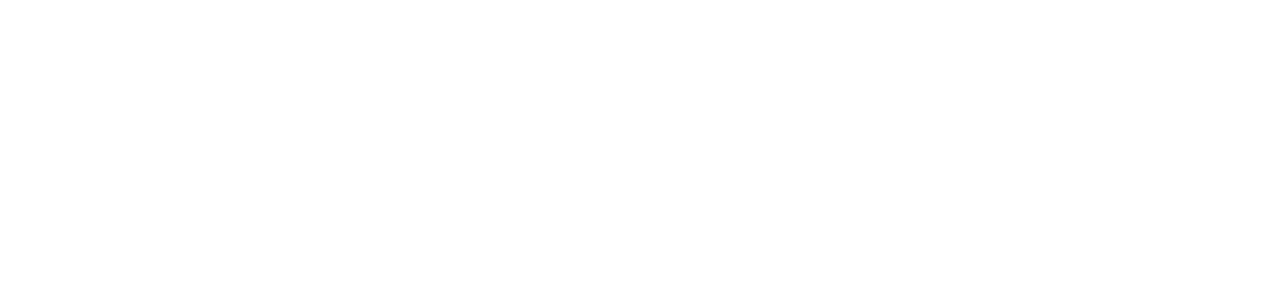
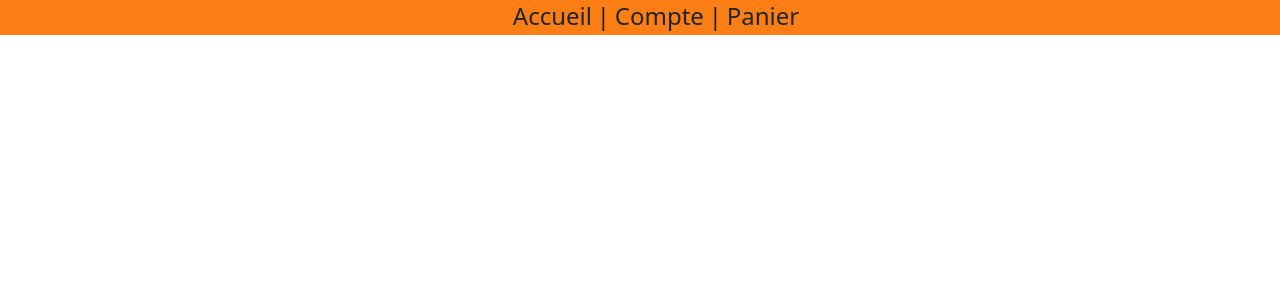
Before and after one commit to Michel-SG/Xtrembook-front, an Angular app: page / in a window 1280 px wide. Shown: the top 300 px of the page. Built offline with nearby package versions, Linux system fonts and the light colour scheme.

Commit message:
ajout de bootstrap + creation du menu/navigation du haut avec un peu de style vite-fait

```diff
--- a/angular.json
+++ b/angular.json
@@ -27,6 +27,7 @@
               "src/assets"
             ],
             "styles": [
+              "./node_modules/bootstrap/dist/css/bootstrap.min.css",
               "src/styles.css"
             ],
             "scripts": []
--- a/package.json
+++ b/package.json
@@ -18,6 +18,7 @@
     "@angular/platform-browser": "~12.0.0",
     "@angular/platform-browser-dynamic": "~12.0.0",
     "@angular/router": "~12.0.0",
+    "bootstrap": "^5.0.1",
     "rxjs": "~6.6.0",
     "tslib": "^2.1.0",
     "zone.js": "~0.11.4"
--- a/src/app/app.component.html
+++ b/src/app/app.component.html
@@ -1,2 +1,2 @@
-
+<app-menu></app-menu>
 <router-outlet></router-outlet>
--- a/src/app/app.module.ts
+++ b/src/app/app.module.ts
@@ -3,10 +3,12 @@
 
 import { AppRoutingModule } from './app-routing.module';
 import { AppComponent } from './app.component';
+import { MenuComponent } from './composants/menu/menu.component';
 
 @NgModule({
   declarations: [
-    AppComponent
+    AppComponent,
+    MenuComponent
   ],
   imports: [
     BrowserModule,
--- /dev/null
+++ b/src/app/composants/menu/menu.component.css
@@ -0,0 +1,39 @@
+#menu, ul {
+    display: flex;
+    flex-wrap: wrap;
+    justify-content: center;
+    background-color: var(--bs-orange);
+}
+
+ul {
+    list-style: none;
+}
+
+li {
+    line-height: 2rem;
+}
+
+li~li::before {
+    content: "|";
+    font-size: x-large;
+    margin-right: 0.3rem;
+}
+
+li~li {
+    margin-left: 0.3rem;
+}
+
+a {
+    color: var(--bs-dark);
+    font-size: x-large;
+    text-decoration: none;
+}
+
+a:hover {
+    color: var(--bs-gray);
+}
+
+.active a {
+    font-size: 1.3rem;
+    font-weight: bold;
+}
--- /dev/null
+++ b/src/app/composants/menu/menu.component.html
@@ -0,0 +1,5 @@
+<ul>
+    <li><a routerLink="/" routerLinkActive=active [routerLinkActiveOptions]="{ exact: true}">Accueil</a></li>
+    <li><a routerLink="#" routerLinkActive=active>Compte</a></li>
+    <li><a routerLink="panier" routerLinkActive=active>Panier</a></li>
+</ul>
--- /dev/null
+++ b/src/app/composants/menu/menu.component.ts
@@ -0,0 +1,15 @@
+import { Component, OnInit } from '@angular/core';
+
+@Component({
+  selector: 'app-menu',
+  templateUrl: './menu.component.html',
+  styleUrls: ['./menu.component.css']
+})
+export class MenuComponent implements OnInit {
+
+  constructor() { }
+
+  ngOnInit(): void {
+  }
+
+}
--- a/src/styles.css
+++ b/src/styles.css
@@ -1 +1,4 @@
-/* You can add global styles to this file, and also import other style files */
+* {
+    margin: 0px;
+    padding: 0px;
+}
```
Also changed, not shown: 2 other files (tests, documents, lock files or other folders).
